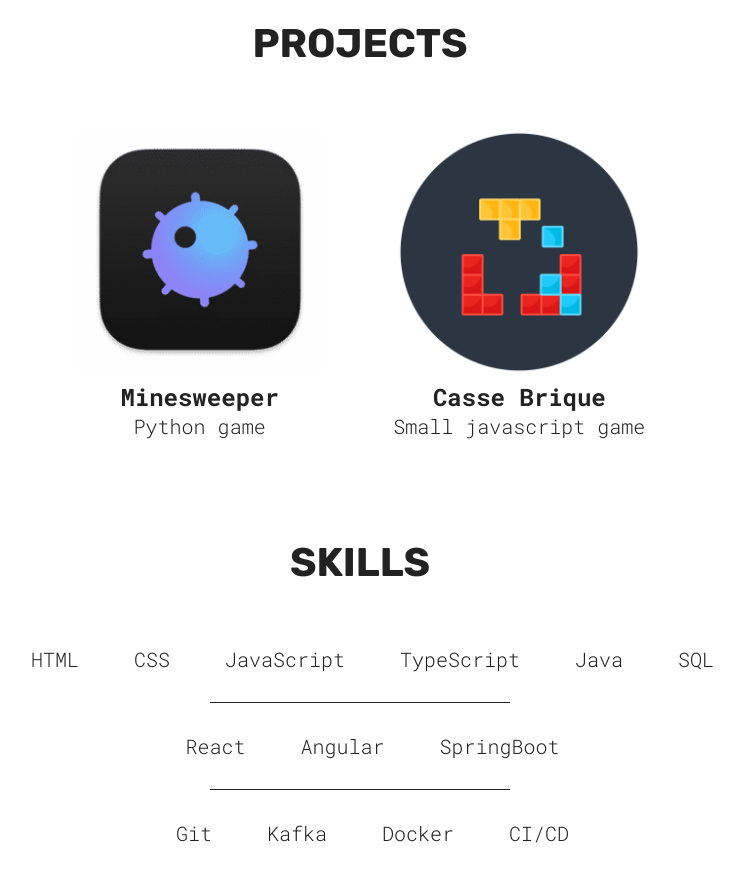
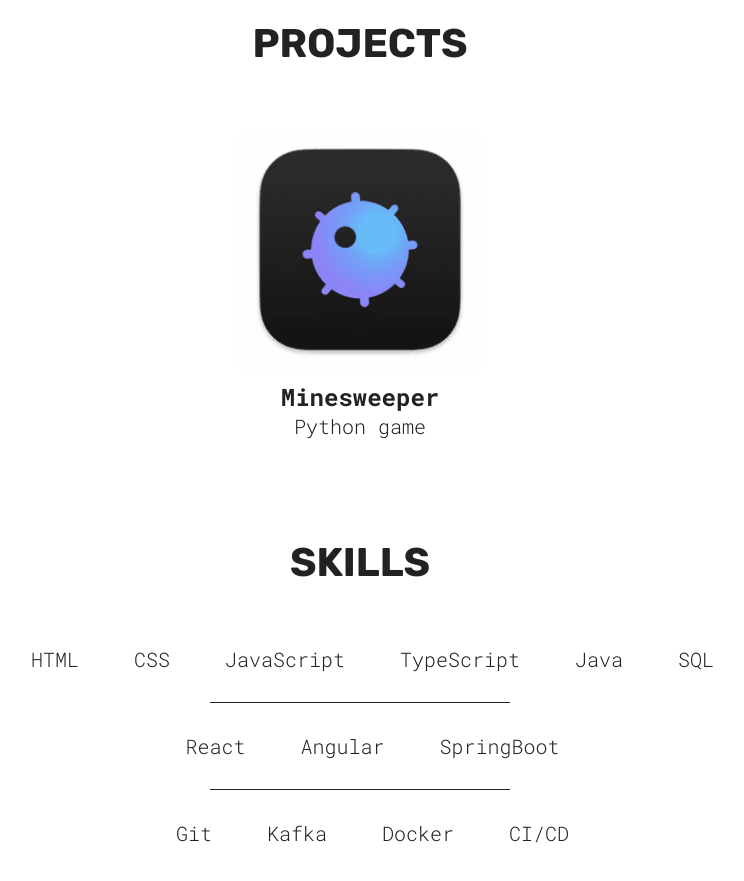
Before and after one commit to simon-btr/simon-boutrouille-dev, a React (Vite) app: page / in a window 1280 px wide. Shown: the part 880-1761 px from the top of the page, without its empty margins (280-1024 px from the left). Built offline with nearby package versions, Linux system fonts and the light colour scheme.

Commit message:
Remove casse brique from projects

```diff
--- a/src/sections/Projects/Projects.jsx
+++ b/src/sections/Projects/Projects.jsx
@@ -1,6 +1,5 @@
 import styles from "./ProjectsStyles.module.css";
 import minesweeper from "../../assets/minesweeper.png";
-import cassebrique from "../../assets/cassebrique.png";
 import ProjectCard from "../../common/ProjectCard";
 
 function Projects() {
@@ -14,12 +13,6 @@ function Projects() {
         title={"Minesweeper"}
         description={"Python game"}
       />
-      <ProjectCard
-        src={cassebrique}
-        link={""}
-        title={"Casse Brique"}
-        description={"Small javascript game"}
-      />
       </div>
     </section>
   );
```
Also changed, not shown: src/assets/cassebrique.png (deleted).
